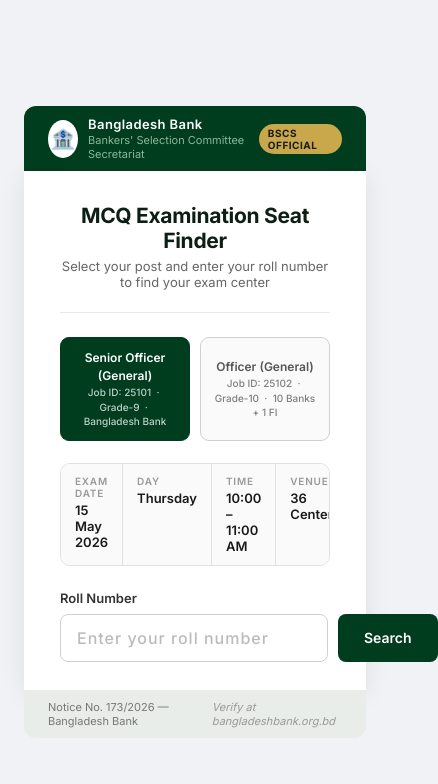
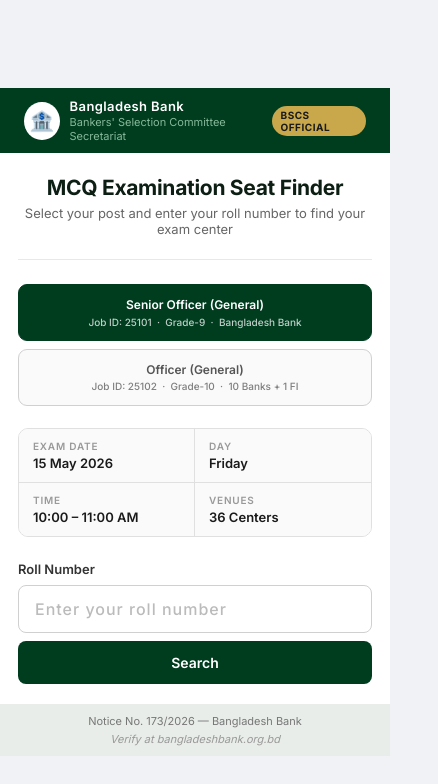
Before and after one commit to omaralzabir8-spec/SO-OG-seat-finder, a plain HTML site: page index.html in a window 390 px wide. Shown: the whole page, 438 px wide, since content can reach past the window. Drawn offline with Linux system fonts and the light colour scheme.

```diff
--- a/index.html
+++ b/index.html
@@ -134,6 +134,23 @@
   }
   .footer-text { font-size: 11px; color: #777; }
   .footer-notice { font-size: 11px; color: #999; font-style: italic; }
+
+  @media (max-width: 480px) {
+    body { padding: 0; align-items: flex-start; }
+    .topbar { border-radius: 0; }
+    .card { padding: 22px 18px 20px; box-shadow: none; }
+    .footer-bar { border-radius: 0; flex-direction: column; gap: 4px; text-align: center; }
+    .exam-tabs { flex-direction: column; gap: 8px; }
+    .tab-btn { width: 100%; }
+    .input-row { flex-direction: column; gap: 8px; }
+    .input-row .btn { width: 100%; }
+    .info-grid { grid-template-columns: repeat(2, 1fr); }
+    .meta-strip { flex-wrap: wrap; }
+    .meta-item { flex: 0 0 50%; border-bottom: 1px solid #e0e0e0; }
+    .meta-item:nth-child(2) { border-right: none; }
+    .meta-item:nth-child(3), .meta-item:nth-child(4) { border-bottom: none; }
+    .meta-item:nth-child(4) { border-right: none; }
+  }
 </style>
 </head>
 <body>
@@ -170,7 +187,7 @@
   <!-- Meta strip (dynamic) -->
   <div class="meta-strip" id="metaStrip">
     <div class="meta-item"><div class="meta-label">Exam Date</div><div class="meta-value" id="metaDate">15 May 2026</div></div>
-    <div class="meta-item"><div class="meta-label">Day</div><div class="meta-value" id="metaDay">Thursday</div></div>
+    <div class="meta-item"><div class="meta-label">Day</div><div class="meta-value" id="metaDay">Friday</div></div>
     <div class="meta-item"><div class="meta-label">Time</div><div class="meta-value" id="metaTime">10:00 – 11:00 AM</div></div>
     <div class="meta-item"><div class="meta-label">Venues</div><div class="meta-value" id="metaVenues">36 Centers</div></div>
   </div>
@@ -382,6 +399,16 @@
 }
 
 document.getElementById('roll').addEventListener('keydown', e => { if (e.key === 'Enter') findSeat(); });
+
+// Initialize meta strip from JS data (prevents hardcoded HTML mismatch)
+(function() {
+  const ex = exams[activeExam];
+  document.getElementById('metaDate').textContent = ex.date;
+  document.getElementById('metaDay').textContent = ex.day;
+  document.getElementById('metaTime').textContent = ex.time;
+  document.getElementById('metaVenues').textContent = ex.venues;
+  document.getElementById('footerNotice').textContent = ex.notice;
+})();
 </script>
 </body>
 </html>
```
